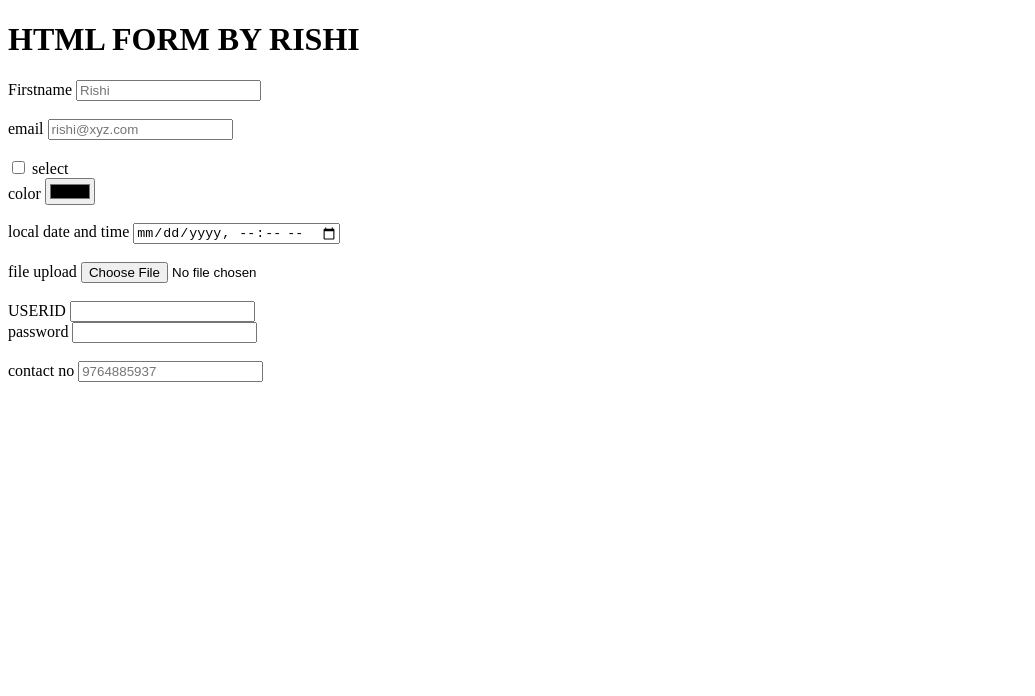
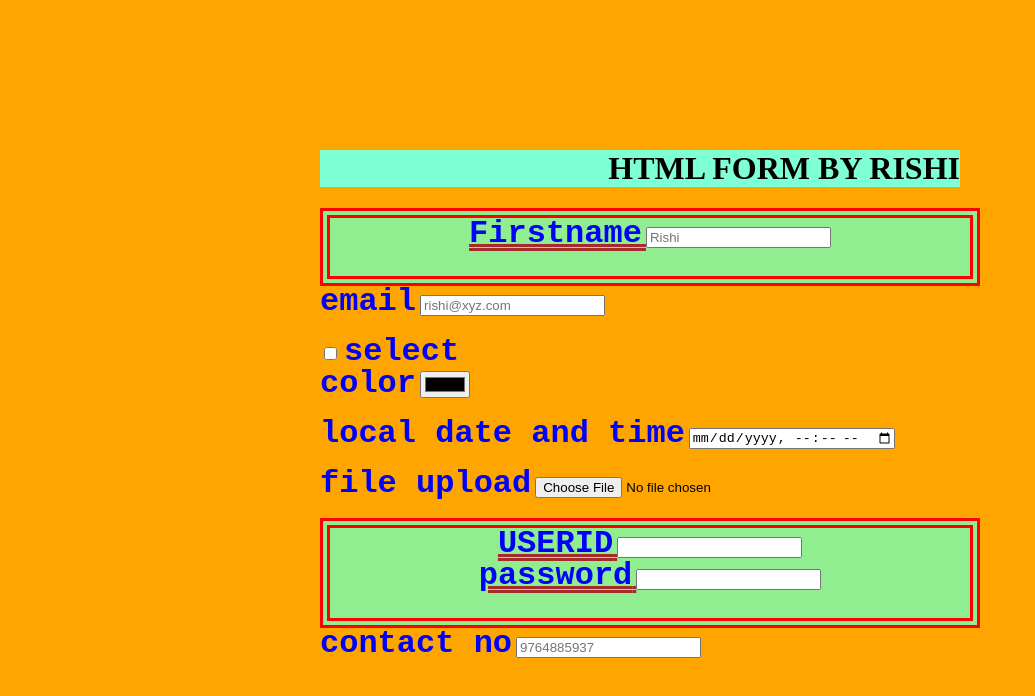
Before and after one commit to gandhirishi123/html102, a plain HTML site: page index.html in a window 1280 px wide. Shown: the whole page, without its empty margins (0-1035 px from the left). Drawn offline with Linux system fonts and the light colour scheme.

Commit message:
Add existing project files to Git

```diff
--- a/index.html
+++ b/index.html
@@ -5,7 +5,7 @@
     <meta http-equiv="X-UA-Compatible" content="IE=edge">
     <meta name="viewport" content="width=>, initial-scale=1.0">
     <title>HTML FORM</title>
-    <link rel="stylesheet" href="formstyle.css">
+    <link rel="stylesheet" href="style.css">
 </head>
 
 <body>
--- /dev/null
+++ b/style.css
@@ -0,0 +1,37 @@
+label{
+    color:blue;
+    font-family: 'Courier New', Courier, monospace;
+    font-size: 32px;
+    font-weight: bold;
+    line-height: 1em;
+}
+body{
+    background-color: orange;
+    width: 50%;
+
+    margin: auto;
+
+}
+.hi{
+    background-color: lightgreen;
+    border: 10px;
+    border-style: double;
+    border-color: red;
+    text-decoration: double underline;
+    text-decoration-color: brown;
+    text-decoration-thickness: 3px;
+    line-height: 1.6em;
+    width: 8    0%;
+    margin-left: 0%;
+    text-align: center;
+
+   padding-bottom: none;
+   float: left;
+   width: 100%;
+}
+h1{
+    background-color: aquamarine;
+    margin-top: 150px;
+   padding-left: 25%;
+   text-align: right;
+}
```
